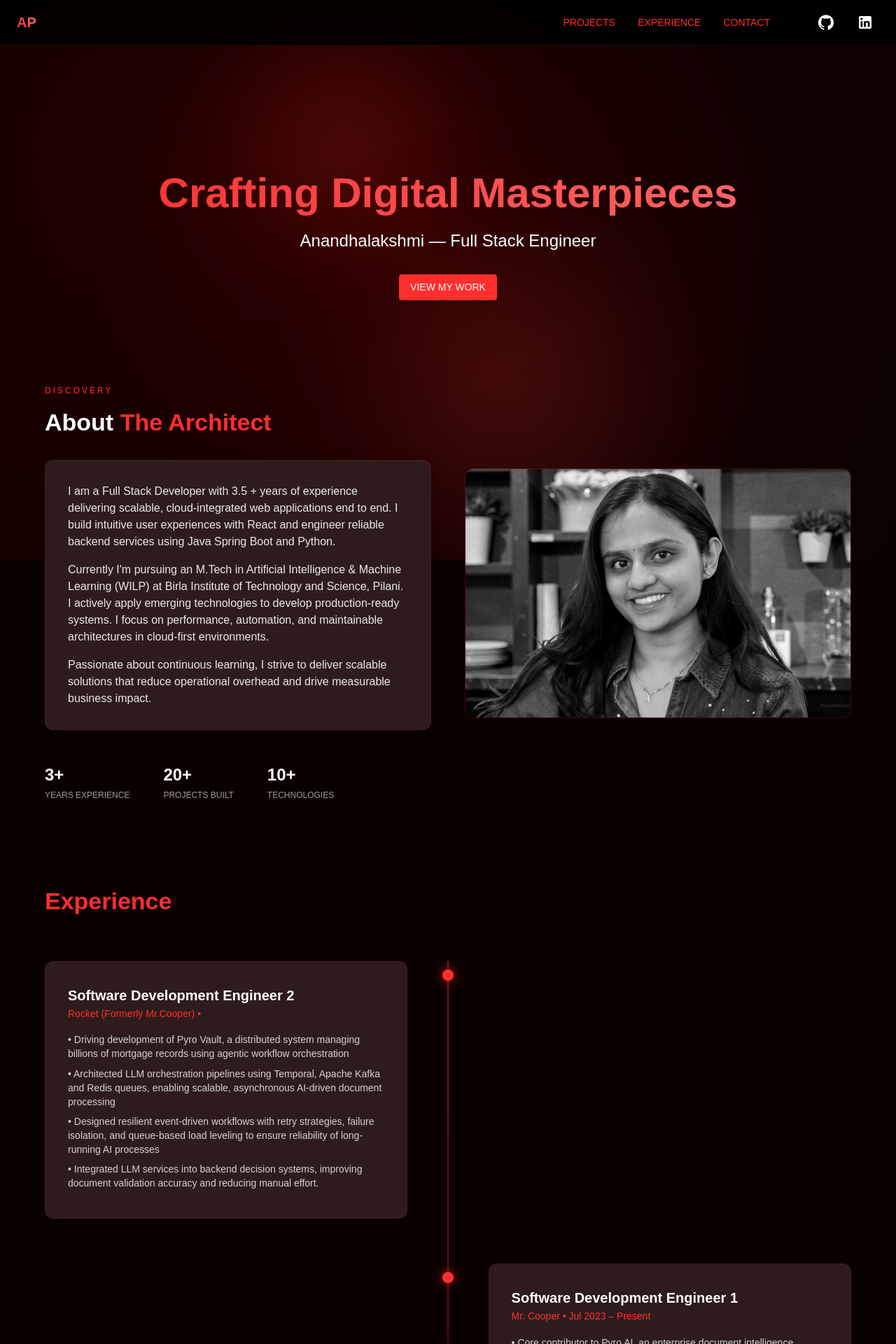
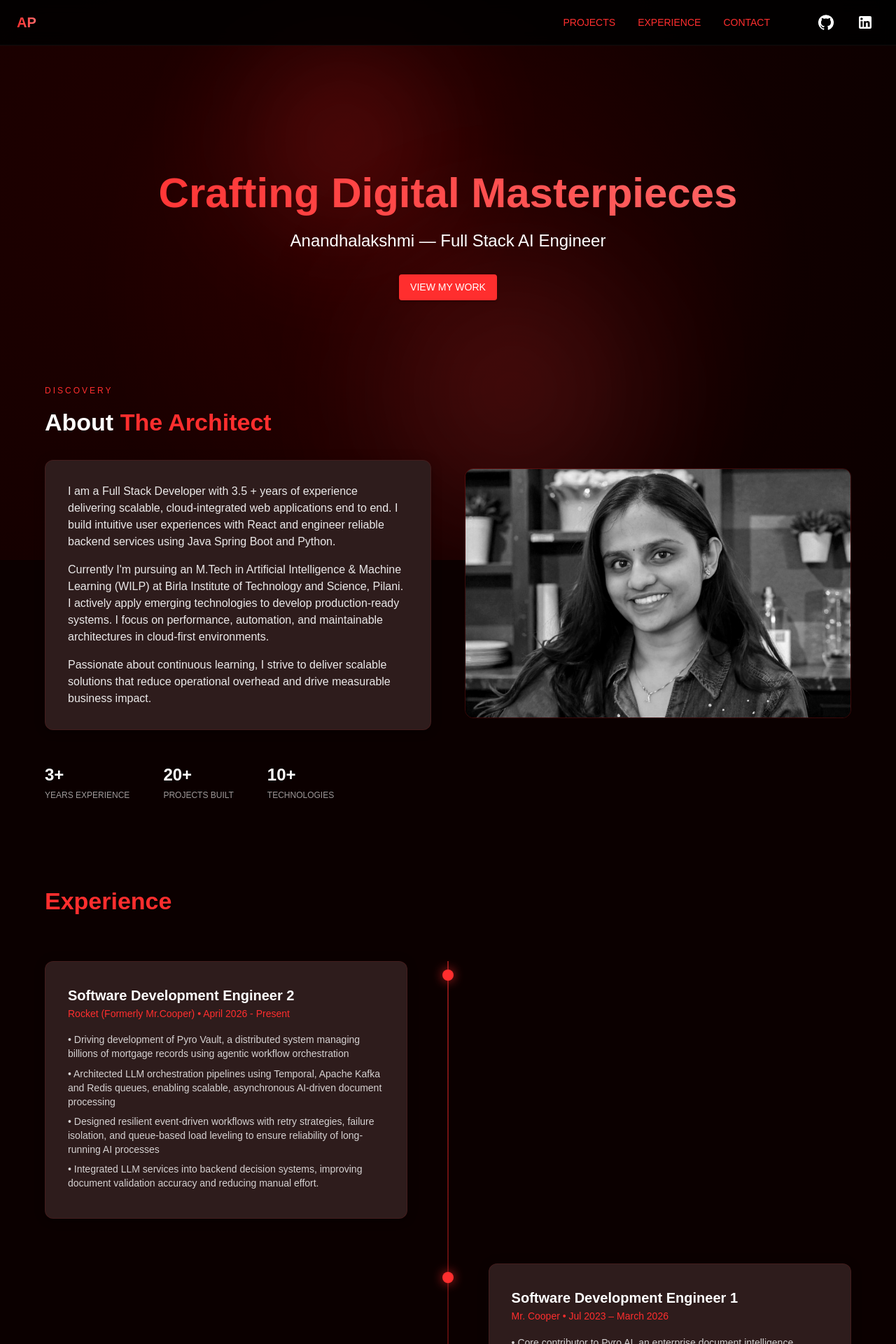
Before and after one commit to anandhalakshmii/portfolio, a React (Vite) app: page / in a window 1280 px wide. Shown: the top 1920 px of the page at 70% size. Built offline with nearby package versions, Linux system fonts and the light colour scheme; no server answers.

Commit message:
Experience Updates

```diff
--- a/src/components/Experience.jsx
+++ b/src/components/Experience.jsx
@@ -5,6 +5,7 @@ const experiences = [
   {
     role: "Software Development Engineer 2",
     company: "Rocket (Formerly Mr.Cooper)",
+    duration:"April 2026 - Present",
     description: [
       "Driving development of Pyro Vault, a distributed system managing billions of mortgage records using agentic workflow orchestration",
       "Architected LLM orchestration pipelines using Temporal, Apache Kafka and Redis queues, enabling scalable, asynchronous AI-driven document processing",
@@ -15,7 +16,7 @@ const experiences = [
   {
     role: "Software Development Engineer 1",
     company: "Mr. Cooper",
-    duration: "Jul 2023 – Present",
+    duration: "Jul 2023 – March 2026",
     description: [
       "Core contributor to Pyro AI, an enterprise document intelligence platform built with React and Spring Boot for high-scale mortgage workflows.",
       "Engineered scalable microservices using Java & Spring Boot on GCP.",
--- a/src/components/Hero.jsx
+++ b/src/components/Hero.jsx
@@ -22,7 +22,7 @@ export default function Hero() {
         </Typography>
 
         <Typography variant="h5" sx={{ mt: 2 }}>
-          Anandhalakshmi — Full Stack Engineer
+          Anandhalakshmi — Full Stack AI Engineer
         </Typography>
 
         <Button
```
